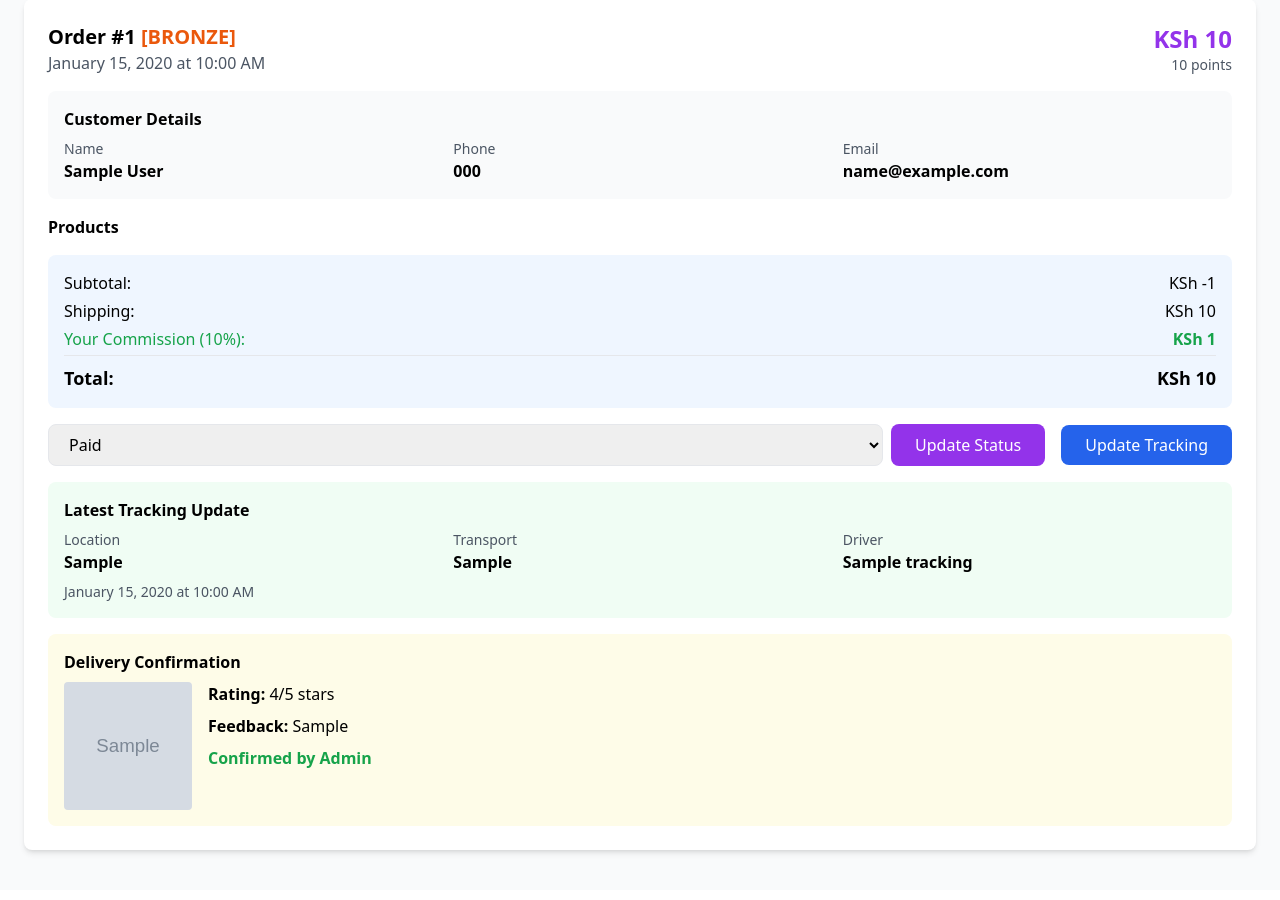
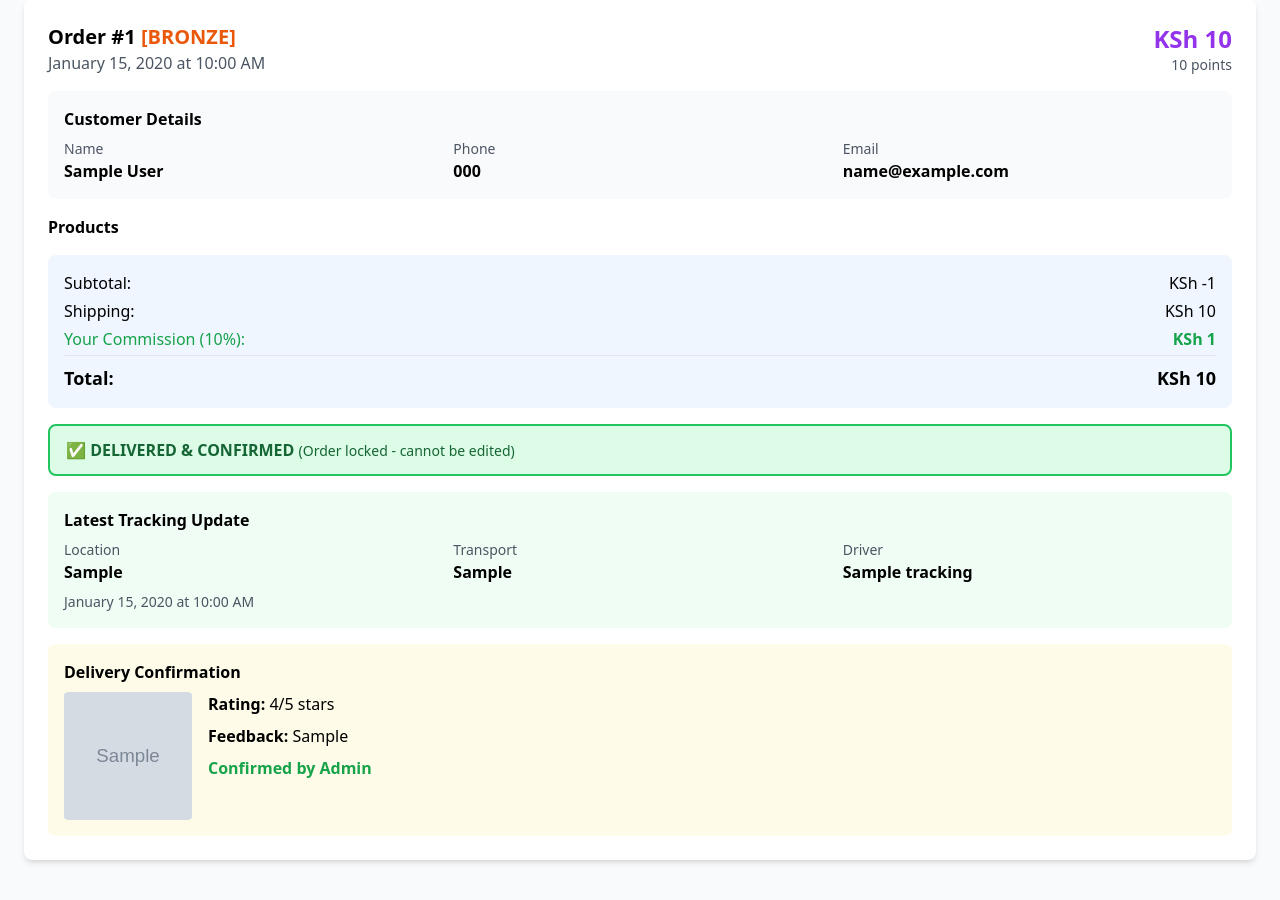
Before and after one commit to obapluto-ob/wegatsauceefashionhub, a Flask app: page /admin/orders in a window 1280 px wide. Shown: the part 113-1013 px from the top of the page. Before the commit the page ends 968 px from the top, so only its background shows below. Run offline with Flask 3, Linux system fonts and the light colour scheme; the visitor is signed in with stand-in values (Sample User, id 1); tables that the repository leaves empty hold one stand-in row (values such as "Sample post"); grey boxes marked "Sample" are stand-in pictures; some libraries are stand-ins or nearby versions.

Commit message:
Lock delivered orders from editing + relax password requirements to 6 chars

```diff
--- a/app.py
+++ b/app.py
@@ -381,10 +381,9 @@ def register():
         if is_disposable_email(email):
             return render_template('register.html', error='Disposable email addresses are not allowed')
 
-        # Password validation
-        is_strong, msg = validate_password_strength(password)
-        if not is_strong:
-            return render_template('register.html', error=msg)
+        # Password validation (relaxed - just check length)
+        if len(password) < 6:
+            return render_template('register.html', error='Password must be at least 6 characters')
 
         # Check if passwords match
         if password != confirm_password:
@@ -1031,6 +1030,10 @@ def admin_update_order_status():
 
     order = db.session.get(Order, order_id)
     if order:
+        # Prevent editing if order has delivery confirmation
+        if order.confirmation:
+            return redirect(url_for('admin_orders'))
+
         old_status = order.status
         order.status = status
 
@@ -1061,6 +1064,12 @@ def admin_add_tracking():
         return redirect(url_for('admin_login'))
 
     order_id = request.form['order_id']
+    order = Order.query.get(order_id)
+
+    # Prevent adding tracking if order has delivery confirmation
+    if order and order.confirmation:
+        return redirect(url_for('admin_orders'))
+
     location = request.form['location']
     transport_company = request.form['transport_company']
     driver_name = request.form['driver_name']
@@ -1077,7 +1086,6 @@ def admin_add_tracking():
     db.session.commit()
 
     # Send tracking update email
-    order = Order.query.get(order_id)
     if order and order.user:
         from email_notifications import send_tracking_update
         send_tracking_update(order.user, order, tracking)
--- a/templates/admin_orders.html
+++ b/templates/admin_orders.html
@@ -116,6 +116,16 @@
 
                 <!-- Order Status -->
                 <div class="flex gap-4 items-center">
+                    {% if order.confirmation %}
+                    <!-- Order is confirmed - show locked status -->
+                    <div class="flex-1 bg-green-100 border-2 border-green-500 rounded-lg px-4 py-3">
+                        <p class="text-green-800 font-bold">
+                            ✅ DELIVERED & CONFIRMED
+                            <span class="text-sm font-normal">(Order locked - cannot be edited)</span>
+                        </p>
+                    </div>
+                    {% else %}
+                    <!-- Order not confirmed - allow editing -->
                     <form action="{{ url_for('admin_update_order_status') }}" method="POST" class="flex-1">
                         <input type="hidden" name="order_id" value="{{ order.id }}">
                         <div class="flex gap-2">
@@ -134,6 +144,7 @@
                     <a href="{{ url_for('admin_track_order', order_id=order.id) }}" class="bg-blue-600 text-white px-6 py-2 rounded-lg hover:bg-blue-700">
                         Update Tracking
                     </a>
+                    {% endif %}
                 </div>
 
                 <!-- Current Tracking -->
```
